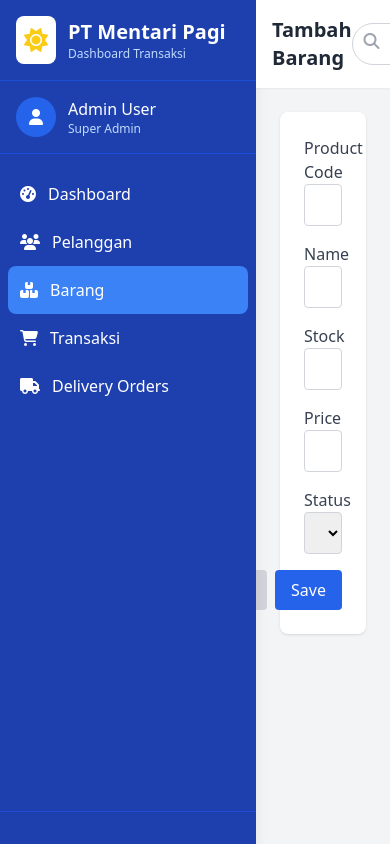
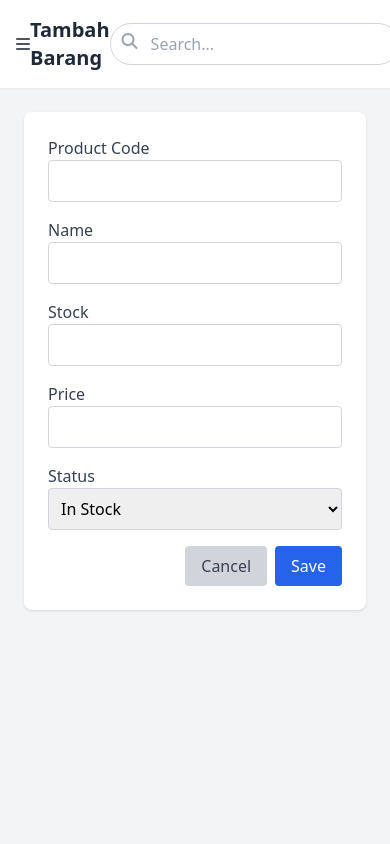
Before and after one commit to RichiMaulana/uas-pemrograman-framework, a CodeIgniter app: page /database/index.php/barang/add in a window 390 px wide. Run offline with CodeIgniter, Linux system fonts and the light colour scheme; some libraries are stand-ins or nearby versions.

Commit message:
adjust: sidebar responsive

```diff
--- a/application/views/layouts/footer.php
+++ b/application/views/layouts/footer.php
@@ -15,6 +15,19 @@
             dropdown.classList.toggle('hidden');
         }
 
+        function toggleSidebar() {
+            const sidebar = document.getElementById('sidebar');
+            const content = document.getElementById('content');
+
+            sidebar.classList.toggle('hidden');
+
+            if (sidebar.classList.contains('hidden')) {
+                content.classList.remove('ml-64');
+            } else {
+                content.classList.add('ml-64');
+            }
+        }
+
         // Optional: Close dropdown when clicking outside
         document.addEventListener('click', function(event) {
             document.querySelectorAll('.dropdown-content').forEach(function(dropdown) {
--- a/application/views/layouts/header.php
+++ b/application/views/layouts/header.php
@@ -1,5 +1,6 @@
 <!DOCTYPE html>
 <html lang="en">
+
 <head>
     <meta charset="UTF-8">
     <meta name="viewport" content="width=device-width, initial-scale=1.0">
@@ -10,37 +11,46 @@
         .sidebar {
             transition: all 0.3s ease;
         }
+
         .sidebar-collapsed {
             width: 80px;
         }
+
         .sidebar-collapsed .menu-text {
             display: none;
         }
+
         .sidebar-collapsed .logo-text {
             display: none;
         }
+
         .sidebar-collapsed .menu-item {
             justify-content: center;
         }
+
         .content {
             transition: all 0.3s ease;
         }
+
         .content-expanded {
             margin-left: 80px;
         }
+
         .active-menu {
             background-color: #3b82f6;
             color: white !important;
         }
+
         .active-menu:hover {
             background-color: #3b82f6 !important;
         }
     </style>
 </head>
+
 <body class="bg-gray-100">
     <div class="flex h-screen overflow-hidden">
         <!-- Sidebar -->
-        <div id="sidebar" class="sidebar bg-blue-800 text-white w-64 h-full fixed shadow-lg">
+        <div id="sidebar" class="sidebar bg-blue-800 text-white w-64 sm:block hidden h-full fixed shadow-lg">
             <div class="p-4 flex items-center border-b border-blue-700">
                 <div class="bg-white p-2 rounded-lg">
                     <i class="fas fa-sun text-yellow-400 text-2xl"></i>
@@ -97,17 +107,20 @@
             </nav>
 
             <div class="absolute bottom-0 w-full p-4 border-t border-blue-700">
-                <button id="toggle-sidebar" class="w-full flex items-center justify-center p-2 hover:bg-blue-700 rounded-lg hidden" >
+                <!-- <button id="toggle-sidebar" class="w-full flex items-center justify-center p-2 hover:bg-blue-700 rounded-lg hidden">
                     <i class="fas fa-chevron-left"></i>
                     <span class="menu-text ml-2">Collapse</span>
-                </button>
+                </button> -->
             </div>
         </div>
 
         <!-- Main Content -->
-        <div id="content" class="content flex-1 ml-64 overflow-auto">
+        <div id="content" class="content flex-1 sm:ml-64 overflow-auto">
             <!-- Top Navigation -->
             <header class="bg-white shadow-sm p-4 flex justify-between items-center sticky top-0 z-10">
+                <button class="sm:hidden text-gray-600" onclick="toggleSidebar()">
+                    <i class="fas fa-bars"></i>
+                </button>
                 <h2 class="text-xl font-semibold text-gray-800" id="page-title"><?php echo $page_title; ?></h2>
                 <div class="flex items-center space-x-4">
                     <div class="relative">
```
Lines whose indentation alone changed are shown as unchanged.
